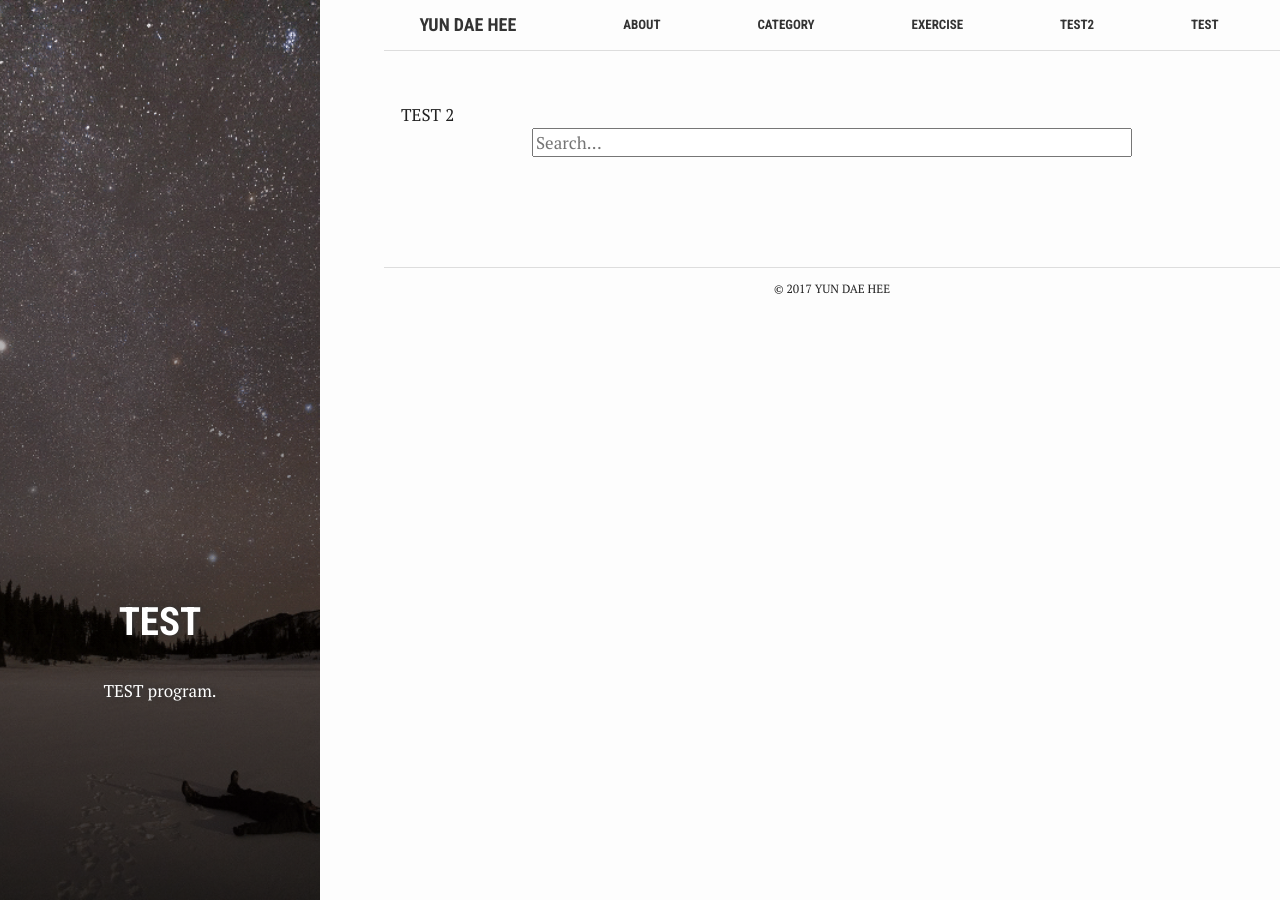
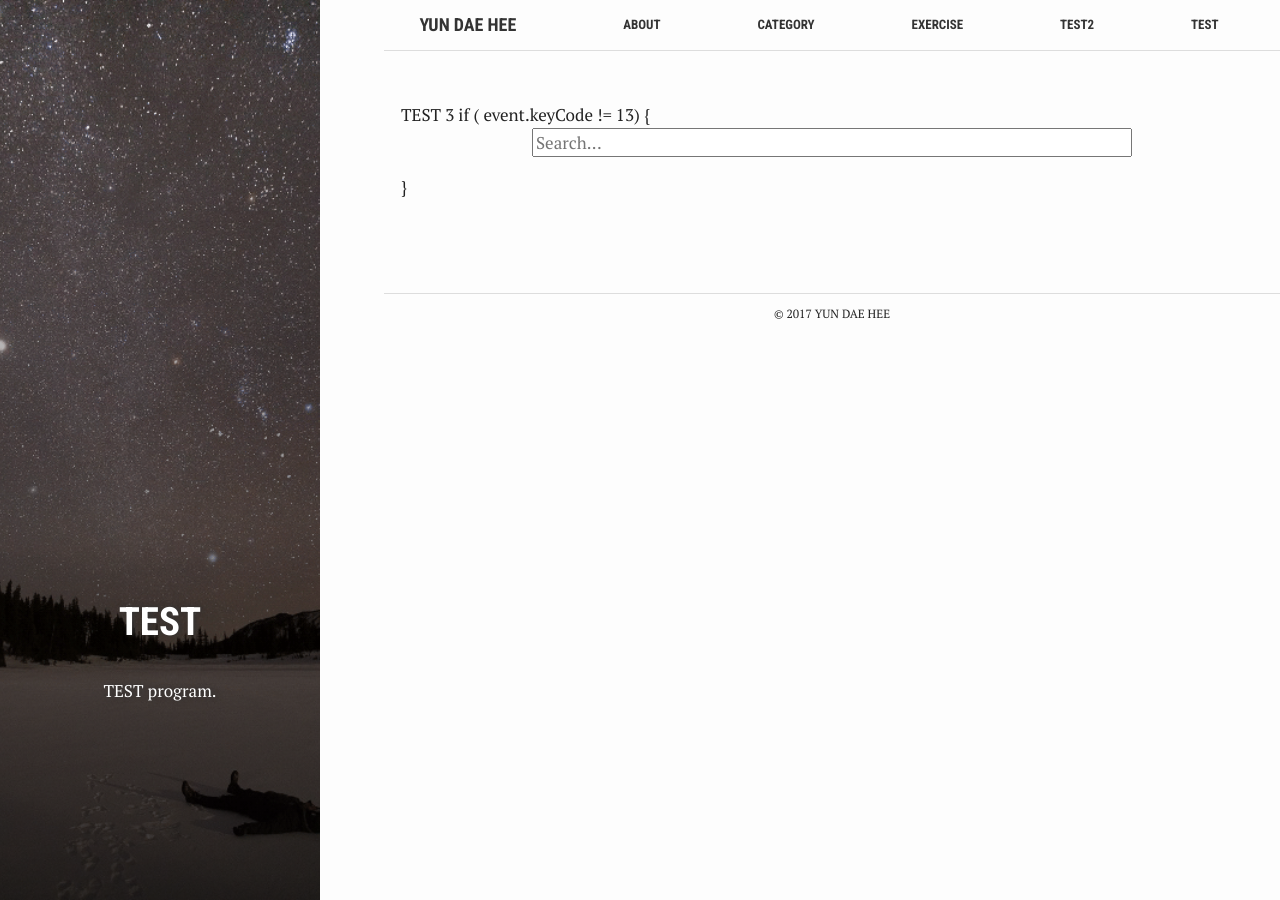
Before and after one commit to test076923/test076923.github.io, a Jekyll site: the page built from teste.html, in a window 1280 px wide. Built offline with Jekyll 4.4.1, drawn with Linux system fonts in a browser that asks for light colours; comment, search, counter and statistics services are not loaded.

Commit message:
Update teste.html

```diff
--- a/teste.html
+++ b/teste.html
@@ -8,15 +8,17 @@ summary: "TEST program."
 active: TEST
 date: 11/20/2017 3:37:34 PM
 ---
-TEST 2
+TEST 3
 
+if ( event.keyCode != 13)
+{
 <div id="search-container">
   <center>
 <input type="text" id="search-input" placeholder="Search..." style="width:600px;" onkeypress="if(event.keyCode==13){return false;}" />
   </center>
 <ul id="results-container"></ul>
 </div>
-
+}
 <!-- Script pointing to jekyll-search.js -->
 <script src="{{site.baseurl}}/dest/jekyll-search.js" type="text/javascript"></script>
 
```
